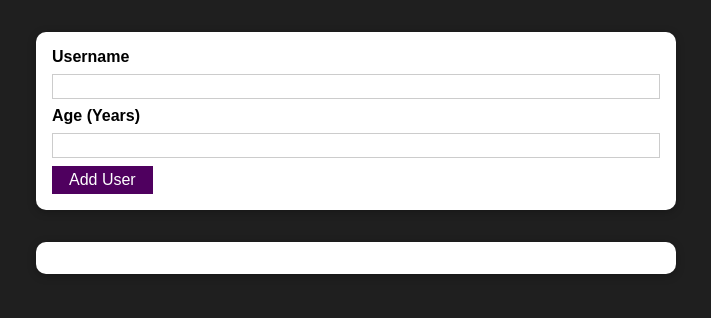
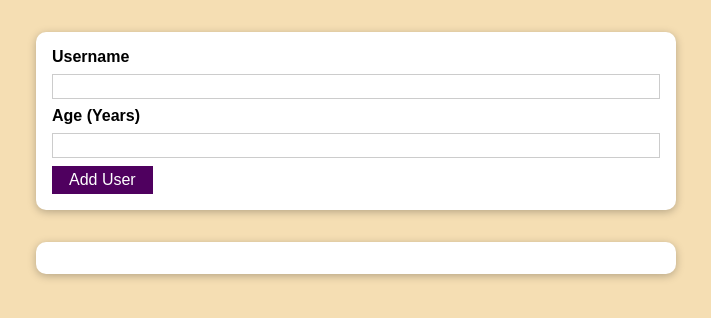
Before and after one commit to ShadrackAdwera/React-App, a React (Create React App) app: page / in a window 1280 px wide. Shown: the top 318 px of the page, without its empty margins (284-995 px from the left). Built offline with nearby package versions, Linux system fonts and the light colour scheme.

Commit message:
portal the backdrop to appear next to the root element in the DOM

```diff
--- a/public/index.html
+++ b/public/index.html
@@ -28,6 +28,8 @@
   </head>
   <body>
     <noscript>You need to enable JavaScript to run this app.</noscript>
+    <div id="backdrop-root"></div>
+    <div id="overlay-root"></div>
     <div id="root"></div>
     <!--
       This HTML file is a template.
--- a/src/components/UI/ErrorModal.js
+++ b/src/components/UI/ErrorModal.js
@@ -1,13 +1,16 @@
-import React from 'react';
+import React, { Fragment } from 'react';
+import ReactDom from 'react-dom';
 
 import Card from './Card';
 import Button from './Button';
 import classes from './ErrorModal.module.css';
 
-const ErrorModal = (props) => {
+const Backdrop = (props) => {
+  return <div className={classes.backdrop} onClick={props.onConfirm} />;
+};
+
+const ModalOverlay = (props) => {
   return (
-    <div>
-      <div className={classes.backdrop} onClick={props.onConfirm} />
     <Card className={classes.modal}>
       <header className={classes.header}>
         <h2>{props.title}</h2>
@@ -19,7 +22,14 @@ const ErrorModal = (props) => {
         <Button onClick={props.onConfirm}>Okay</Button>
       </footer>
     </Card>
-    </div>
+  );
+};
+
+const ErrorModal = (props) => {
+  return (
+    <Fragment>
+      {ReactDom.createPortal(<Backdrop onConfirm={props.onConfirm}/>, document.getElementById("backdrop-root"))}
+    </Fragment>
   );
 };
 
--- a/src/index.css
+++ b/src/index.css
@@ -4,7 +4,7 @@
 
 html {
   font-family: sans-serif;
-  background: #1f1f1f;
+  background: wheat;
 }
 
 body {
```
Lines whose indentation alone changed are shown as unchanged.
